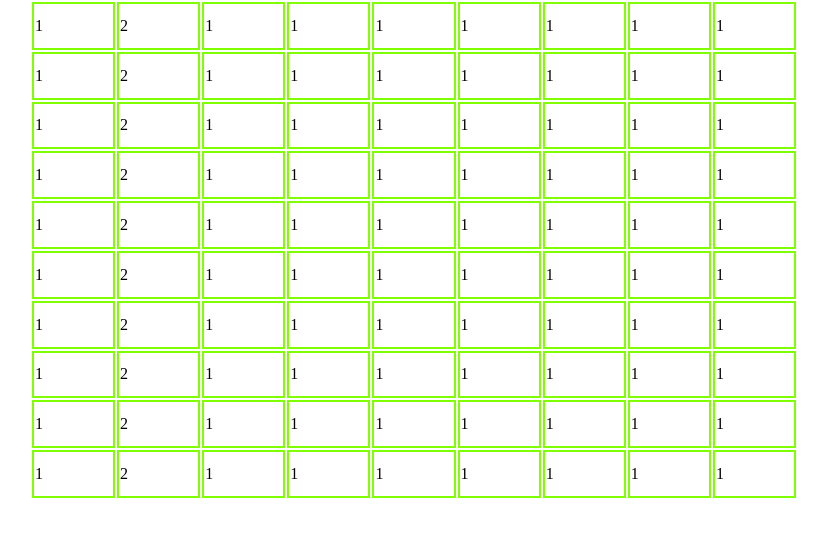
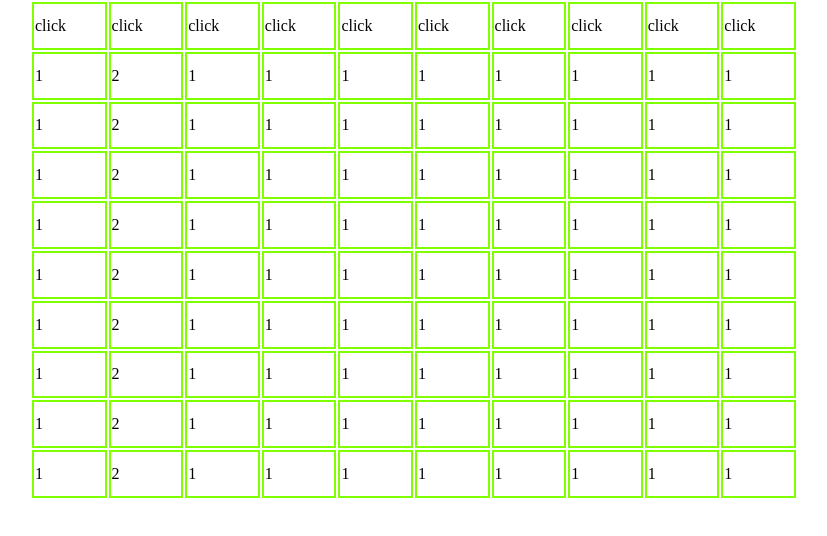
Before and after one commit to yij793/battleship, a website: page public/index.html in a window 1280 px wide. Shown: the whole page, without its empty margins (226-1053 px from the left). Drawn offline with nearby package versions, Linux system fonts and the light colour scheme.

Commit message:
add one more colum so now is 10*10

```diff
--- a/public/index.html
+++ b/public/index.html
@@ -4,8 +4,7 @@
 <head>
     <meta name="viewport" content="width=device-width, initial-scale=1.0">
     <title>BATTLE-SHIP</title>
-    <script src="https://code.jquery.com/jquery-3.2.1.min.js" integrity="sha256-hwg4gsxgFZhOsEEamdOYGBf13FyQuiTwlAQgxVSNgt4="
-        crossorigin="anonymous"></script>
+    <script src="https://code.jquery.com/jquery-3.4.1.min.js"></script>
     <script type="text/javascript" src="/script/app.js"></script>
     <link rel="stylesheet" href="/stylesheets/layout.css" type="text/css" />
 </head>
@@ -14,8 +13,41 @@
     <main id='playGround'>
         <table>
             <tr>
+                <td>
+                    <div>click</div>
+                </td>
+                <td>
+                    <div>click</div>
+                </td>
+                <td>
+                    <div>click</div>
+                </td>
+                <td>
+                    <div>click</div>
+                </td>
+                <td>
+                    <div>click</div>
+                </td>
+                <td>
+                    <div>click</div>
+                </td>
+                <td>
+                    <div>click</div>
+                </td>
+                <td>
+                    <div>click</div>
+                </td>
+                <td>
+                    <div>click</div>
+                </td>
+                <td>
+                    <div>click</div>
+                </td>
+            </tr>
+            <tr>
                 <td>1</td>
                 <td>2</td>
+                <td>1</td>
                 <td>1</td>
                 <td>1</td>
                 <td>1</td>
@@ -34,10 +66,12 @@
                 <td>1</td>
                 <td>1</td>
                 <td>1</td>
+                <td>1</td>
             </tr>
             <tr>
                 <td>1</td>
                 <td>2</td>
+                <td>1</td>
                 <td>1</td>
                 <td>1</td>
                 <td>1</td>
@@ -56,10 +90,12 @@
                 <td>1</td>
                 <td>1</td>
                 <td>1</td>
+                <td>1</td>
             </tr>
             <tr>
                 <td>1</td>
                 <td>2</td>
+                <td>1</td>
                 <td>1</td>
                 <td>1</td>
                 <td>1</td>
@@ -78,10 +114,12 @@
                 <td>1</td>
                 <td>1</td>
                 <td>1</td>
+                <td>1</td>
             </tr>
             <tr>
                 <td>1</td>
                 <td>2</td>
+                <td>1</td>
                 <td>1</td>
                 <td>1</td>
                 <td>1</td>
@@ -100,21 +138,12 @@
                 <td>1</td>
                 <td>1</td>
                 <td>1</td>
+                <td>1</td>
             </tr>
             <tr>
                 <td>1</td>
                 <td>2</td>
                 <td>1</td>
-                <td>1</td>
-                <td>1</td>
-                <td>1</td>
-                <td>1</td>
-                <td>1</td>
-                <td>1</td>
-            </tr>
-            <tr>
-                <td>1</td>
-                <td>2</td>
                 <td>1</td>
                 <td>1</td>
                 <td>1</td>
```
